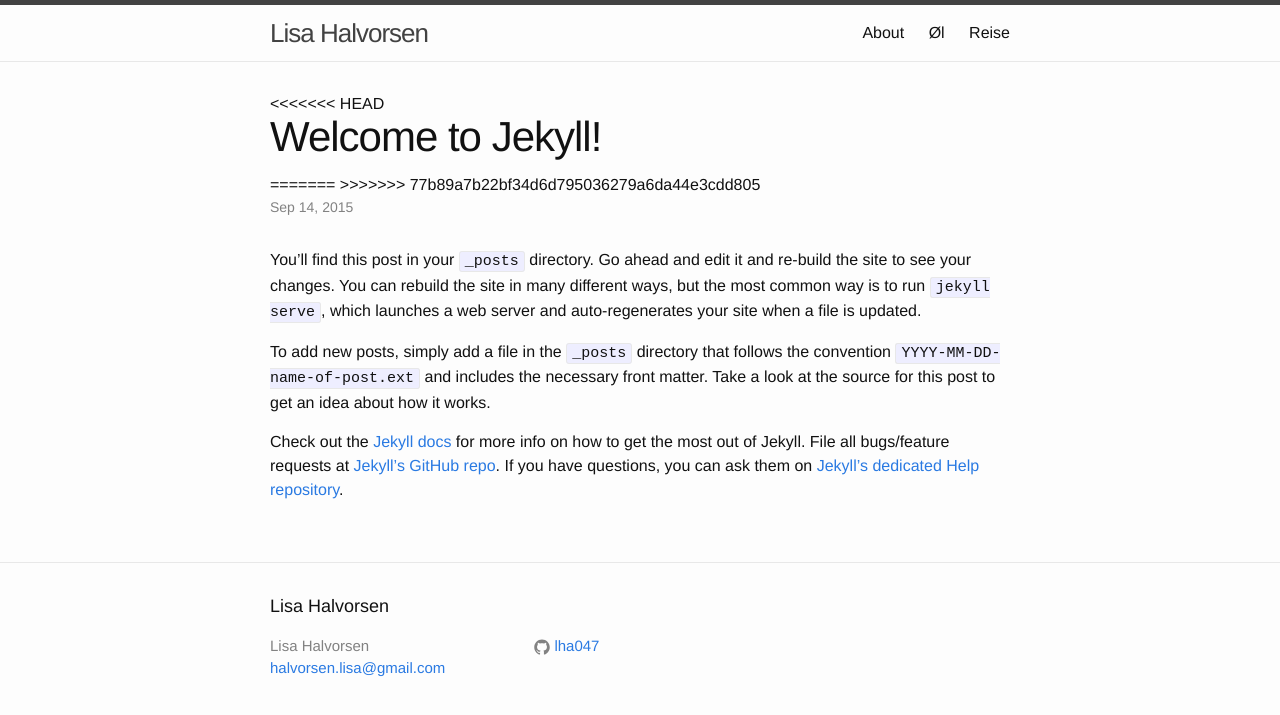
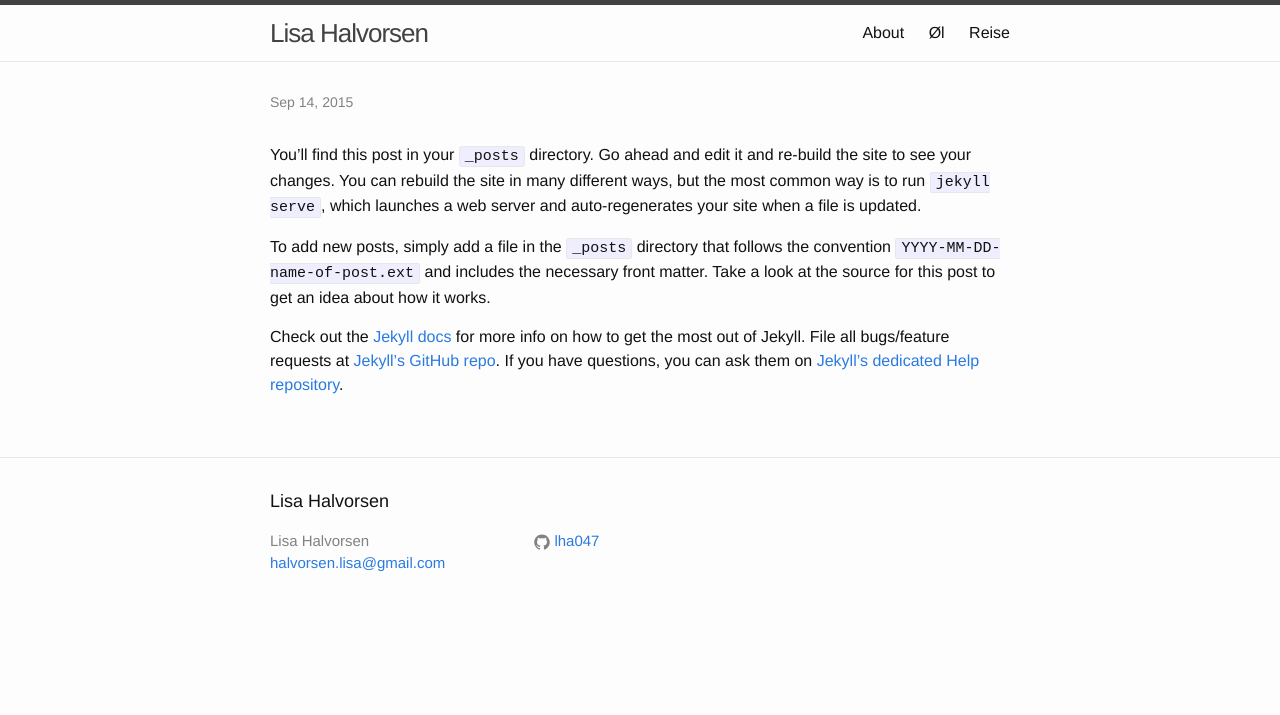
Before and after one commit to lha047/lha047.github.io, a Jekyll site: the page built from _posts/2015-09-14-welcome-to-jekyll.markdown, in a window 1280 px wide. Shown: the top 715 px of the page. Built offline with Jekyll 4.4.1, drawn with Linux system fonts in a browser that asks for light colours.

Commit message:
ifx + ny post

```diff
--- a/_config.yml
+++ b/_config.yml
@@ -2,7 +2,7 @@
 title: Lisa Halvorsen
 email: halvorsen.lisa@gmail.com
 description:
-baseurl: "https://lha047.github.io/" # the subpath of your site, e.g. /blog/
+baseurl: "" # the subpath of your site, e.g. /blog/
 url: "http://yourdomain.com" # the base hostname & protocol for your site
 twitter_username:
 github_username:  lha047
--- a/_layouts/page.html
+++ b/_layouts/page.html
@@ -2,11 +2,6 @@
 layout: default
 ---
 <div class="post">
-<!--
-  <header class="post-header">
-    <h1 class="post-title">{{ page.title }}</h1>
-  </header>
--->
   <article class="post-content">
     {{ content }}
   </article>
--- a/_layouts/post.html
+++ b/_layouts/post.html
@@ -4,11 +4,6 @@ layout: default
 <div class="post">
 
   <header class="post-header">
-<<<<<<< HEAD
-    <h1 class="post-title">{{ page.title }}</h1>
-=======
-    <!--<h1 class="post-title">{{ page.title }}</h1>-->
->>>>>>> 77b89a7b22bf34d6d795036279a6da44e3cdd805
     <p class="post-meta">{{ page.date | date: "%b %-d, %Y" }}{% if page.author %} • {{ page.author }}{% endif %}{% if page.meta %} • {{ page.meta }}{% endif %}</p>
   </header>
 
--- a/index.html
+++ b/index.html
@@ -17,8 +17,4 @@ layout: default
       </li>
     {% endfor %}
   </ul>
-
-<!--
-  <p class="rss-subscribe">subscribe <a href="{{ "/feed.xml" | prepend: site.baseurl }}">via RSS</a></p>
--->
 </div>
```
